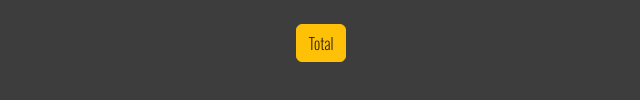
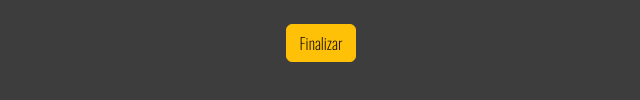
Before and after one commit to Arcoons/caraYsello, a plain HTML site: page index.html in a window 1280 px wide. Shown: the part 692-792 px from the top of the page, without its empty margins (79-719 px from the left). Drawn offline with nearby package versions, Linux system fonts and the light colour scheme; some packages are replaced by stand-ins of ours; a script that the page names is missing.

Commit message:
Completo

```diff
--- a/index.html
+++ b/index.html
@@ -37,7 +37,7 @@
                               <button class="btn btn-dark" type="submit" id="sello_boton">Sello</button>
                         </div>
                         <div id="reset" class="reset">
-                              <button id="volver" class="btn btn-warning">Total</button>
+                              <button id="volver" class="btn btn-warning">Finalizar</button>
                         </div>
             </div>
       </div>
```
